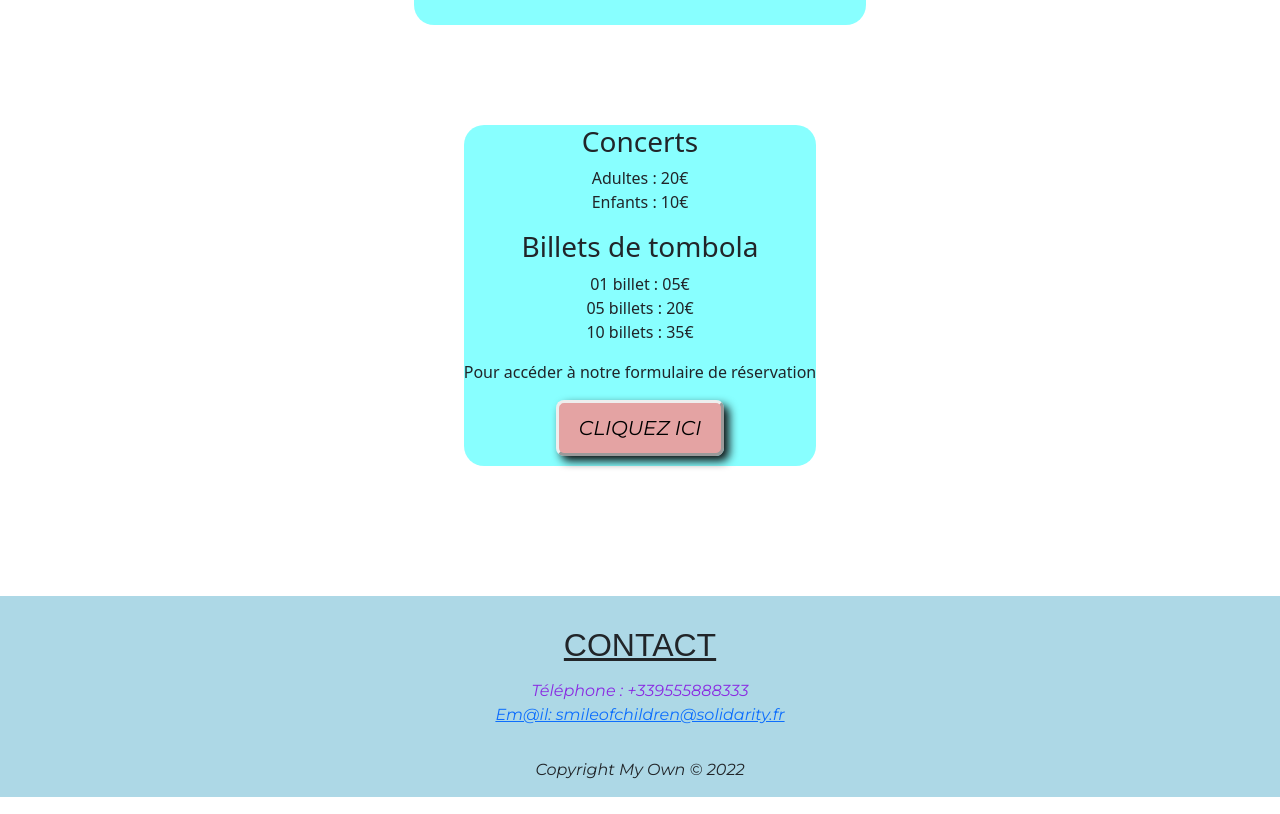
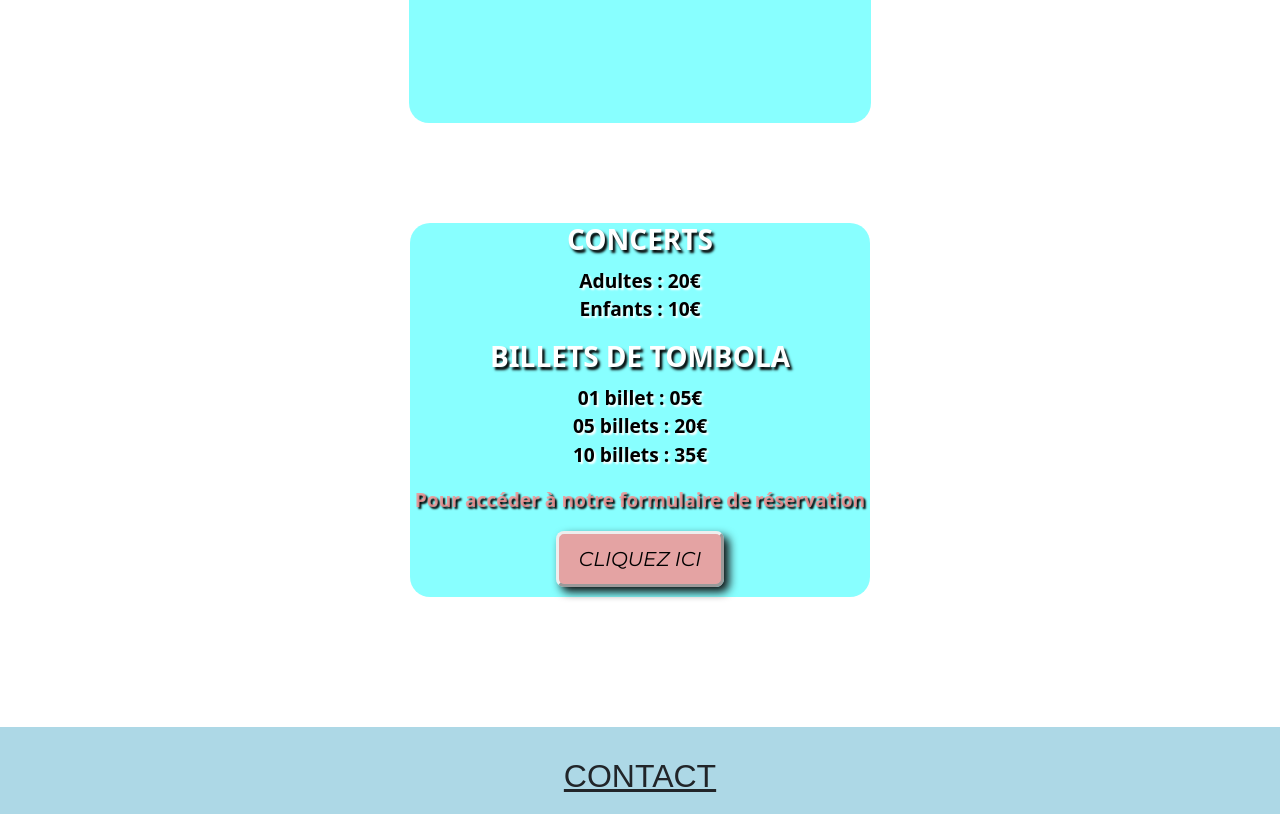
Before and after one commit to DamDev08/Eval-1, a plain HTML site: page Nos-evenements.html in a window 1280 px wide. Shown: the part 1300-2114 px from the top of the page. Drawn offline with Linux system fonts and the light colour scheme; a web font is replaced by a local one.

Commit message:
style-event.css: modification titles margin features

```diff
--- a/style-event.css
+++ b/style-event.css
@@ -68,6 +68,7 @@ grid-template-areas:
 .tombola h2 {
     color: rgb(19, 11, 243);
     text-shadow: 2px 2px 2px #fff;
+    margin-top: 35px;
     margin-bottom: 25px;
     text-decoration: underline;
 }
@@ -107,7 +108,7 @@ grid-template-areas:
   text-transform: uppercase;
   font-weight: bold;
   text-align: center;
-  margin-bottom: 60px;
+  margin: 0px 5px 60px 5px;
   }
 
 .calendar p {
@@ -132,6 +133,21 @@ grid-template-areas:
   margin-bottom: 100px;
 }
 
+.tarifsEtResa p {
+  color: #000;
+  text-shadow: 2px 2px 2px #fff;
+  font-size: larger;
+  font-weight: bold;
+}
+
+.resa p {
+  color: rgba(247, 145, 145, 0.836);
+  text-shadow: 2px 2px 2px #000;
+  font-size: larger;
+  font-weight: bold;
+  margin-right: 5px;
+  margin-left: 5px;
+}
 .resa button {
   padding: 10px 20px;
   background-color: rgba(247, 145, 145, 0.836);
@@ -143,6 +159,15 @@ grid-template-areas:
   border-radius: 8px;
   border-style: outset;
   box-shadow: 5px 5px 10px rgb(13, 13, 14);
+  margin-bottom: 10px;
+}
+
+.tarifsEtResa h3 {
+  color: #fff;
+  text-shadow: 2.5px 2.5px 2.5px #000;
+  text-transform: uppercase;
+  font-weight: bold;
+  text-align: center;
   margin-bottom: 10px;
 }
 
```
